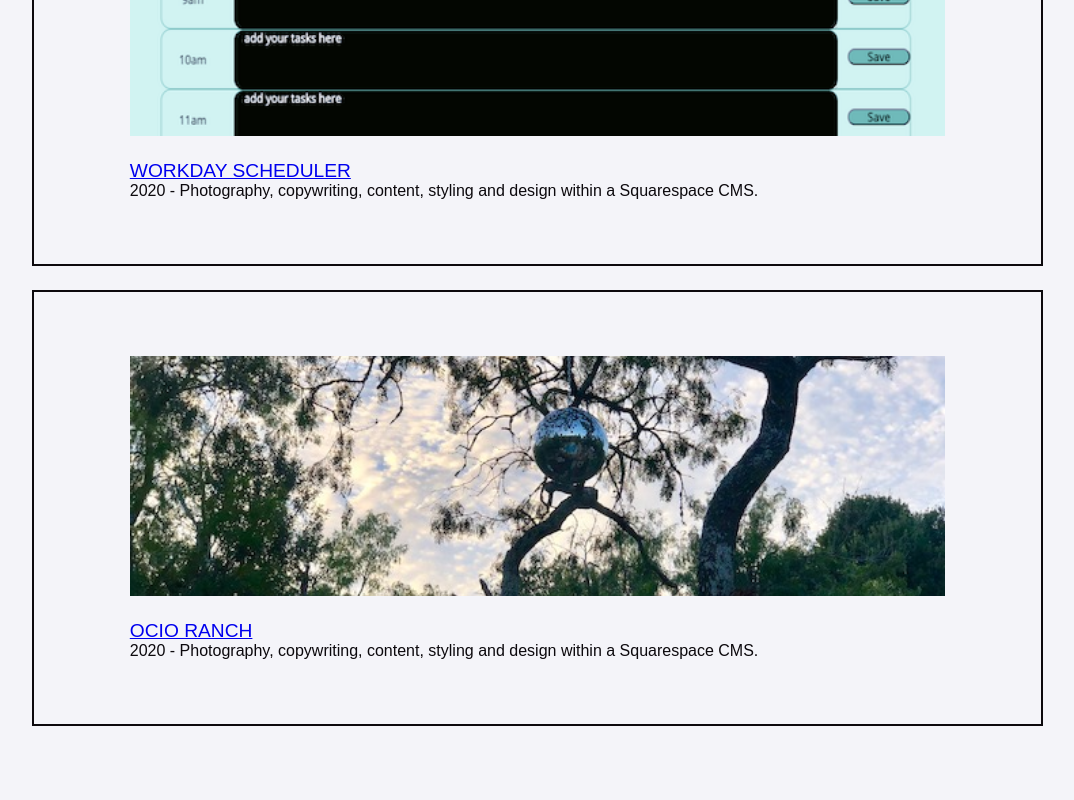
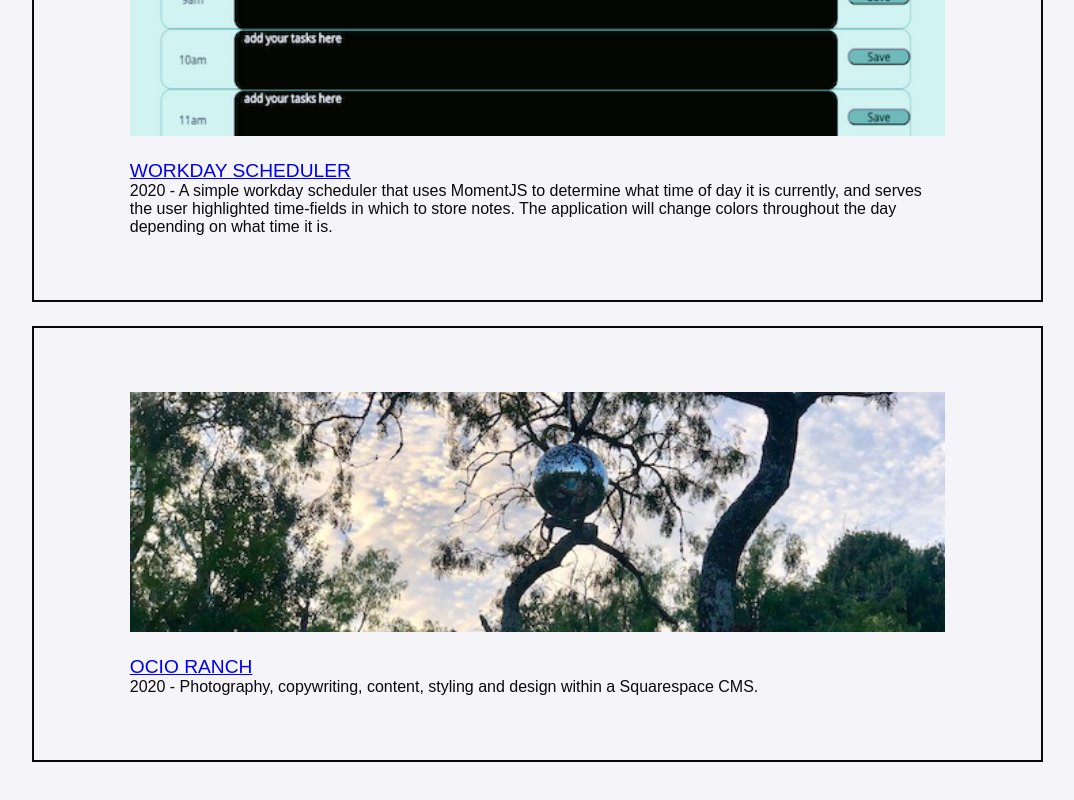
Before and after one commit to noerios/react-portfolio, a React (Create React App) app: page /Portfolios in a window 1280 px wide. Shown: the part 2443-3243 px from the top of the page, without its empty margins (205-1279 px from the left). Built offline with nearby package versions, Linux system fonts and the light colour scheme.

Commit message:
updated portfolio page

```diff
--- a/src/Components/allportfolios.js
+++ b/src/Components/allportfolios.js
@@ -55,7 +55,7 @@ const portfolios = [
         icon1: 'Go',
         image: scheduler,
         title: 'Workday Scheduler',
-        note: '2020 - Photography, copywriting, content, styling and design within a Squarespace CMS.'
+        note: '2020 - A simple workday scheduler that uses MomentJS to determine what time of day it is currently, and serves the user highlighted time-fields in which to store notes. The application will change colors throughout the day depending on what time it is.'
     },
     {
         id: 6,
```
